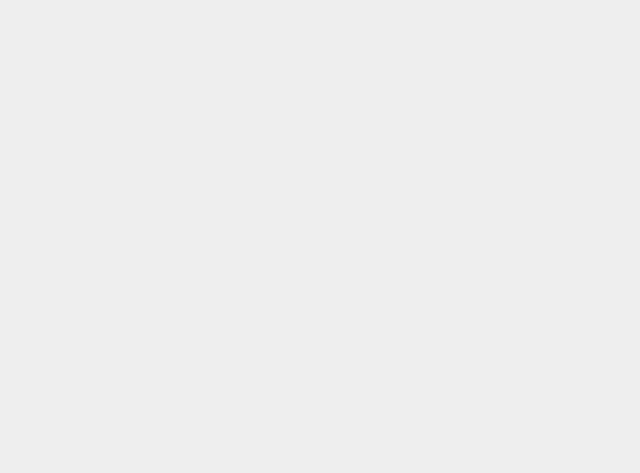
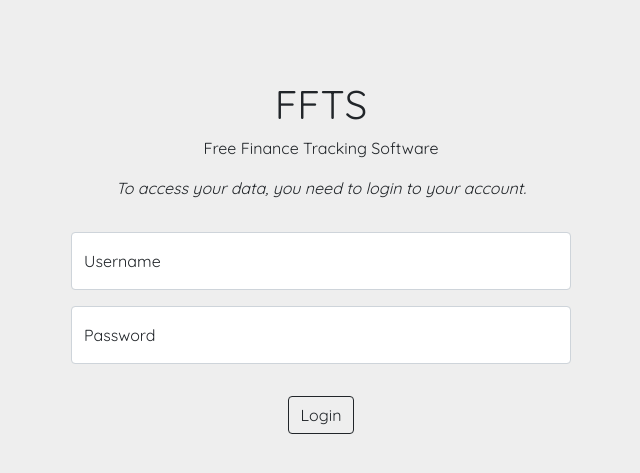
Before and after one commit to Lukas-Ldc/ffts, a Django app: page /login in a window 1280 px wide. Before the commit the part shown is empty. Shown: the top 473 px of the page, without its empty margins (319-959 px from the left). Run offline with Django 4.2, Linux system fonts and the light colour scheme; some libraries are stand-ins or nearby versions.

Commit message:
Login page

```diff
--- a/static/website/css/login.css
+++ b/static/website/css/login.css
@@ -0,0 +1,20 @@
+form {
+    text-align: center;
+    margin: 5em;
+}
+
+form div {
+    margin: 2em;
+}
+
+form .form-floating {
+    max-width: 500px;
+    text-align: center;
+    margin: 1em auto;
+}
+
+.alert-danger {
+    max-width: 270px;
+    margin: auto;
+    text-align: center;
+}
--- a/website/templates/login.html
+++ b/website/templates/login.html
@@ -1,4 +1,42 @@
 {% include "header.html" %}
 {% load static %}
 
+<svg xmlns="http://www.w3.org/2000/svg" style="display: none;">
+    <symbol id="exclamation-triangle-fill" fill="currentColor" viewBox="0 0 16 16">
+      <path d="M8.982 1.566a1.13 1.13 0 0 0-1.96 0L.165 13.233c-.457.778.091 1.767.98 1.767h13.713c.889 0 1.438-.99.98-1.767L8.982 1.566zM8 5c.535 0 .954.462.9.995l-.35 3.507a.552.552 0 0 1-1.1 0L7.1 5.995A.905.905 0 0 1 8 5zm.002 6a1 1 0 1 1 0 2 1 1 0 0 1 0-2z"/>
+    </symbol>
+</svg>
+
+<form action="{% url 'website-login' %}" method="POST">
+
+    <div>
+        <h1>FFTS</h1>
+        <p>Free Finance  Tracking Software</p>
+        <em>To access your data, you need to login to your account.</em>
+    </div>
+
+    <div class="form-floating">
+        <input type="text" name="user" required autocomplete="off" class="form-control" id="floatingInput" placeholder="Username">
+        <label for="floatingInput">Username</label>
+    </div>
+
+    <div class="form-floating">
+        <input type="password" name="pass" required autocomplete="off" class="form-control" id="floatingInput" placeholder="Password">
+        <label for="floatingInput">Password</label>
+    </div>
+
+    <div>
+        {% csrf_token %}
+        <input type="submit" name="login" value="Login" class="btn btn-outline-dark" type="submit">
+    </div>
+
+</form>
+
+{% if log == 1 %}
+<div class="alert alert-danger d-flex align-items-center" role="alert">
+    <svg class="bi flex-shrink-0 me-2" width="24" height="24" role="img" aria-label="Danger:"><use xlink:href="#exclamation-triangle-fill"/></svg>
+    <div>Login or password incorrect.</div>
+</div>
+{% endif %}
+
 {% include "footer.html" %}
--- a/website/views/login.py
+++ b/website/views/login.py
@@ -4,7 +4,17 @@ from django.contrib.auth import authenticate, login
 
 def login_view(request):
 
+    login_message = 0
+    if request.method == 'POST':
+        uAuth = authenticate(request, username=request.POST['user'], password=request.POST['pass'])
+        if uAuth is not None:
+             login(request, uAuth)
+             return redirect('website-accounts')
+        else:
+            login_message = 1
+
     context = {
         'page': 'login',
+        'log': login_message,
     }
     return render(request, "login.html", context)
```
